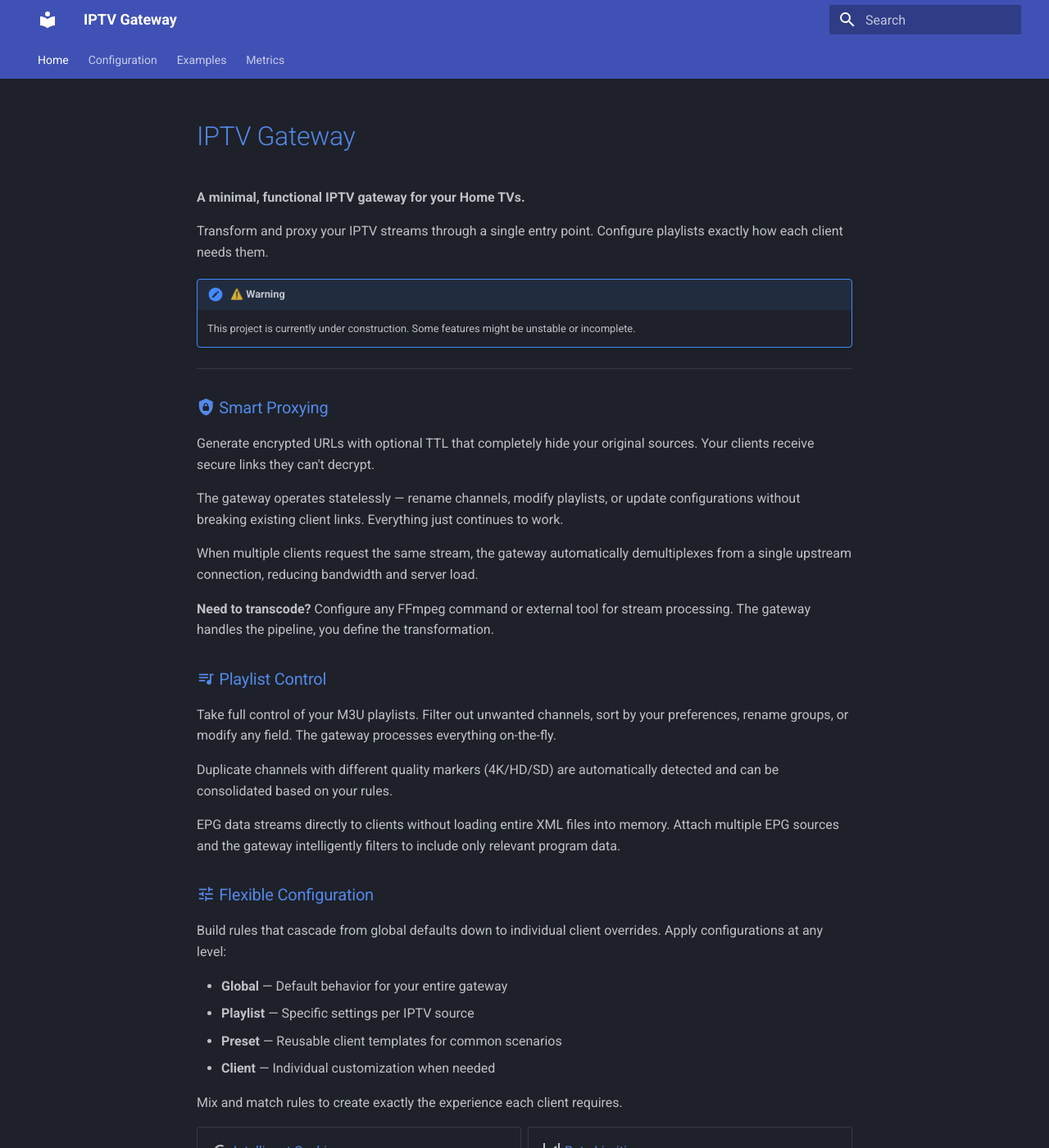
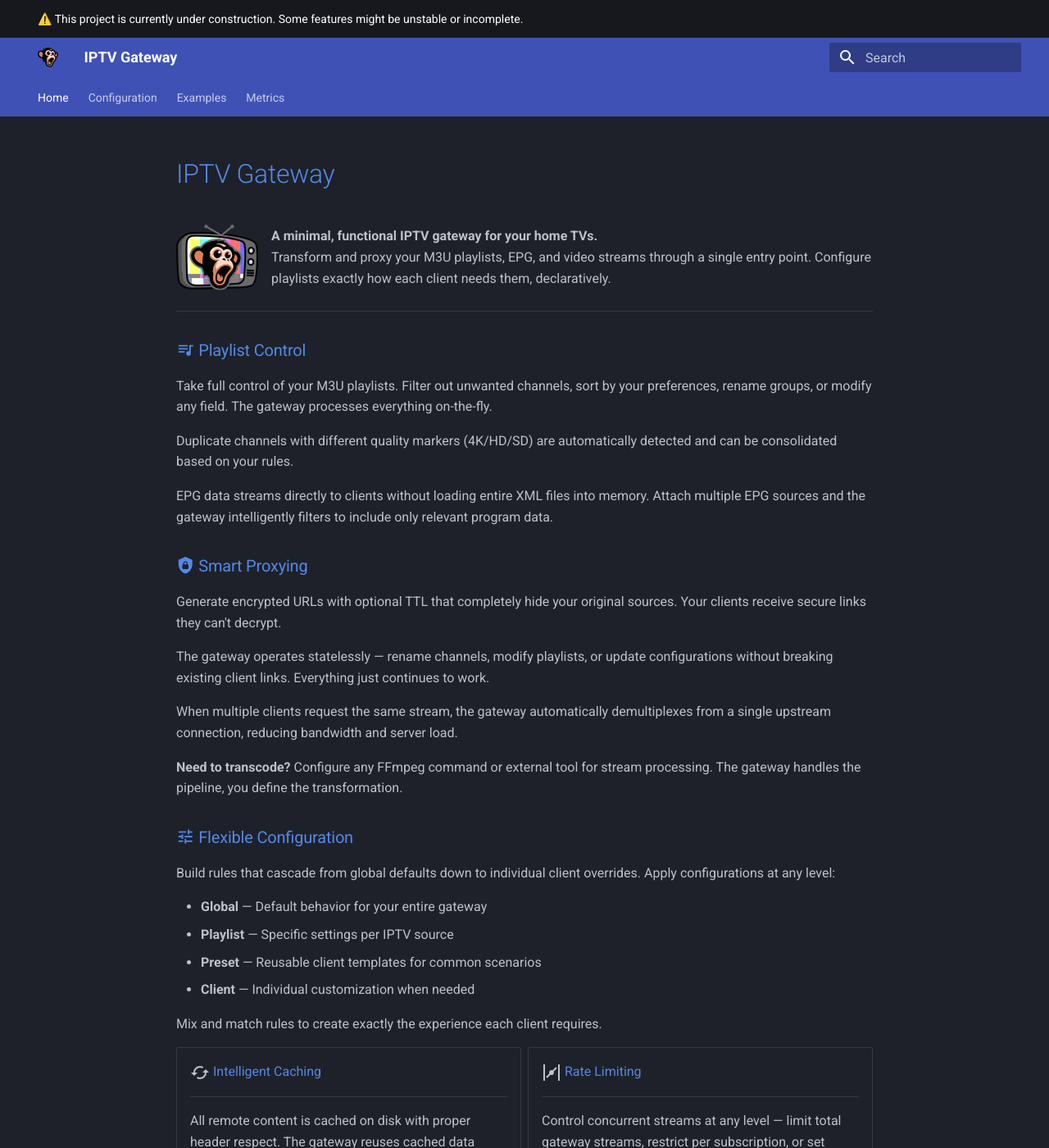
Before and after one commit to mazzz1y/iptv-gateway, an MkDocs documentation site: the page built from docs/index.md, in a window 1280 px wide and 1400 px high. Shown: the whole window at 82% size. Built offline with MkDocs 1.6.1 and Material for MkDocs 9.7.7, drawn with Linux system fonts in a browser that asks for light colours.

Commit message:
docs: add icons

```diff
--- a/docs/index.md
+++ b/docs/index.md
@@ -3,20 +3,40 @@ hide:
   - navigation
   - toc
 ---
-<div style="max-width: 800px; margin: 0 auto;" markdown>
+<div style="max-width: 850px; margin: 0 auto;" markdown>
+
 # IPTV Gateway
 
-**A minimal, functional IPTV gateway for your Home TVs.**
+<div style="display: flex; align-items: center; gap: 1em; flex-wrap: wrap;">
+  <img src="assets/logo-tv.svg" alt="logo" width="100"/>
+  <div style="flex: 1; min-width: 250px;">
+    <strong>A minimal, functional IPTV gateway for your home TVs.</strong><br/>
+    Transform and proxy your M3U playlists, EPG, and video streams through a single entry point.
+    Configure playlists exactly how each client needs them, declaratively.
+  </div>
+</div>
 
-Transform and proxy your IPTV streams through a single entry point.
-Configure playlists exactly how each client needs them.
-
-
-!!! note "⚠️ Warning"
-
-    This project is currently under construction. Some features might be unstable or incomplete.
+<style>
+@media (max-width: 500px) {
+  div[style*="flex-wrap"] {
+    flex-direction: column;
+    text-align: center;
+  }
+}
+</style>
 
 ---
+
+### :material-playlist-music: Playlist Control
+
+Take full control of your M3U playlists. Filter out unwanted channels, sort by your preferences, rename groups, or
+modify any field. The gateway processes everything on-the-fly.
+
+Duplicate channels with different quality markers (4K/HD/SD) are automatically detected and can be consolidated based on
+your rules.
+
+EPG data streams directly to clients without loading entire XML files into memory. Attach multiple EPG sources and the
+gateway intelligently filters to include only relevant program data.
 
 ### :material-shield-lock: Smart Proxying
 
--- /dev/null
+++ b/docs/overrides/main.html
@@ -0,0 +1,5 @@
+{% extends "base.html" %}
+
+{% block announce %}
+    ⚠️ This project is currently under construction. Some features might be unstable or incomplete.
+{% endblock %}
--- a/mkdocs.yml
+++ b/mkdocs.yml
@@ -2,6 +2,9 @@ site_name: IPTV Gateway
 site_url: https://mazzz1y.github.io/iptv-gateway
 theme:
   name: material
+  logo: assets/logo.svg
+  favicon: assets/logo.svg
+  custom_dir: docs/overrides
   palette:
     scheme: slate
   features:
```
Also changed, not shown: other parts of docs/index.md (+0 -11 lines), docs/assets/logo-tv.svg (added), docs/assets/logo.svg (added).
